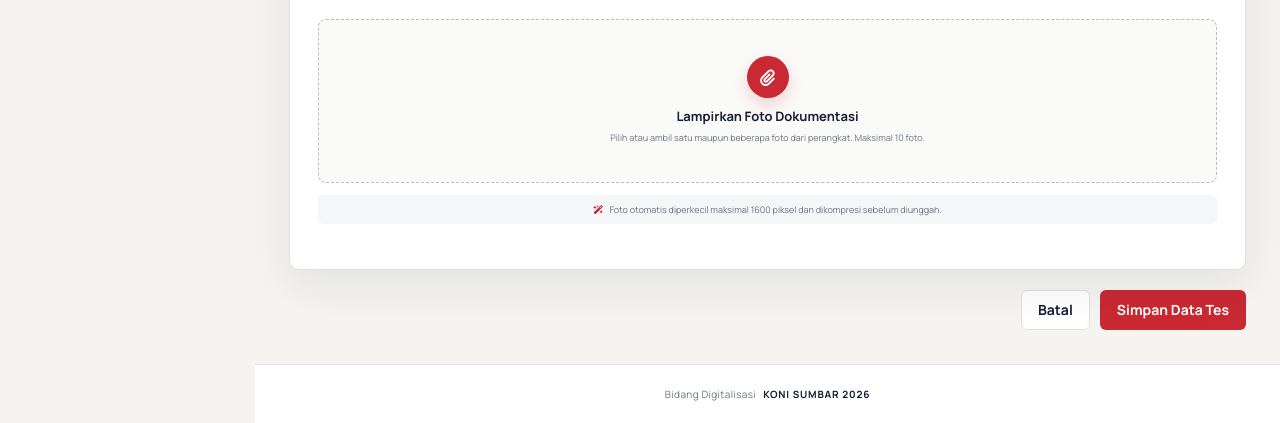
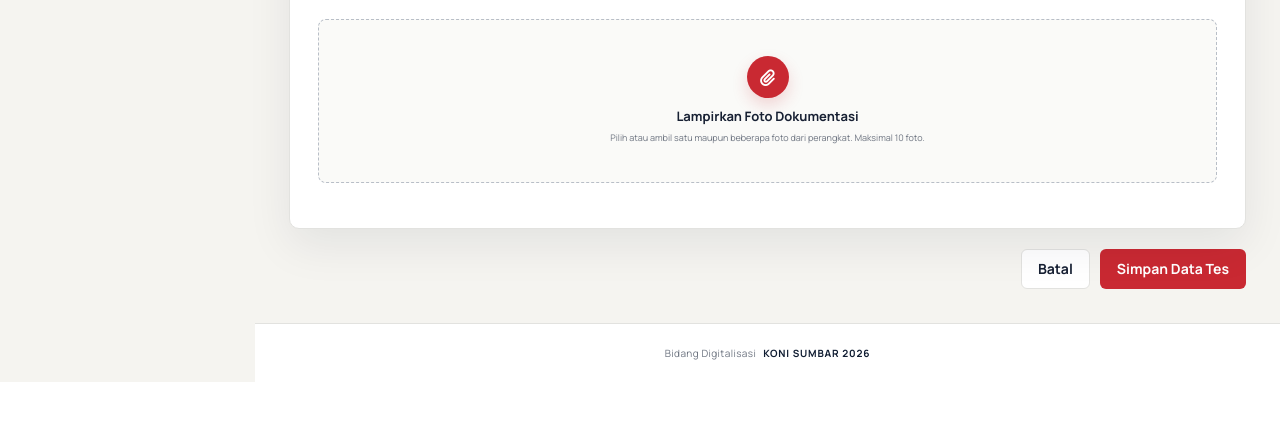
Before and after one commit to irwanrusda/tesfisik, a PHP site: page /tesfisik/test-create.php in a window 1280 px wide. Shown: the part 1854-2277 px from the top of the page. After the commit the page ends 2236 px from the top, so only its background shows below. Run offline with PHP 8.4, Linux system fonts and the light colour scheme; a user stored in the database is signed in; data that the repository does not hold is empty.

Commit message:
Hide photo compression notice

```diff
--- a/views/test-form.php
+++ b/views/test-form.php
@@ -53,7 +53,6 @@ $resultValue = static function (string $code, string $key) use ($results, $isEdi
             <strong>Lampirkan Foto Dokumentasi</strong>
             <small>Pilih atau ambil satu maupun beberapa foto dari perangkat. Maksimal 10 foto.</small>
         </label>
-        <p class="compression-note"><i class="fa-solid fa-wand-magic-sparkles"></i> Foto otomatis diperkecil maksimal 1600 piksel dan dikompresi sebelum diunggah.</p>
         <div class="photo-preview-grid" data-photo-preview></div>
         <?php if ($photos): ?>
             <div class="existing-photos">
```
